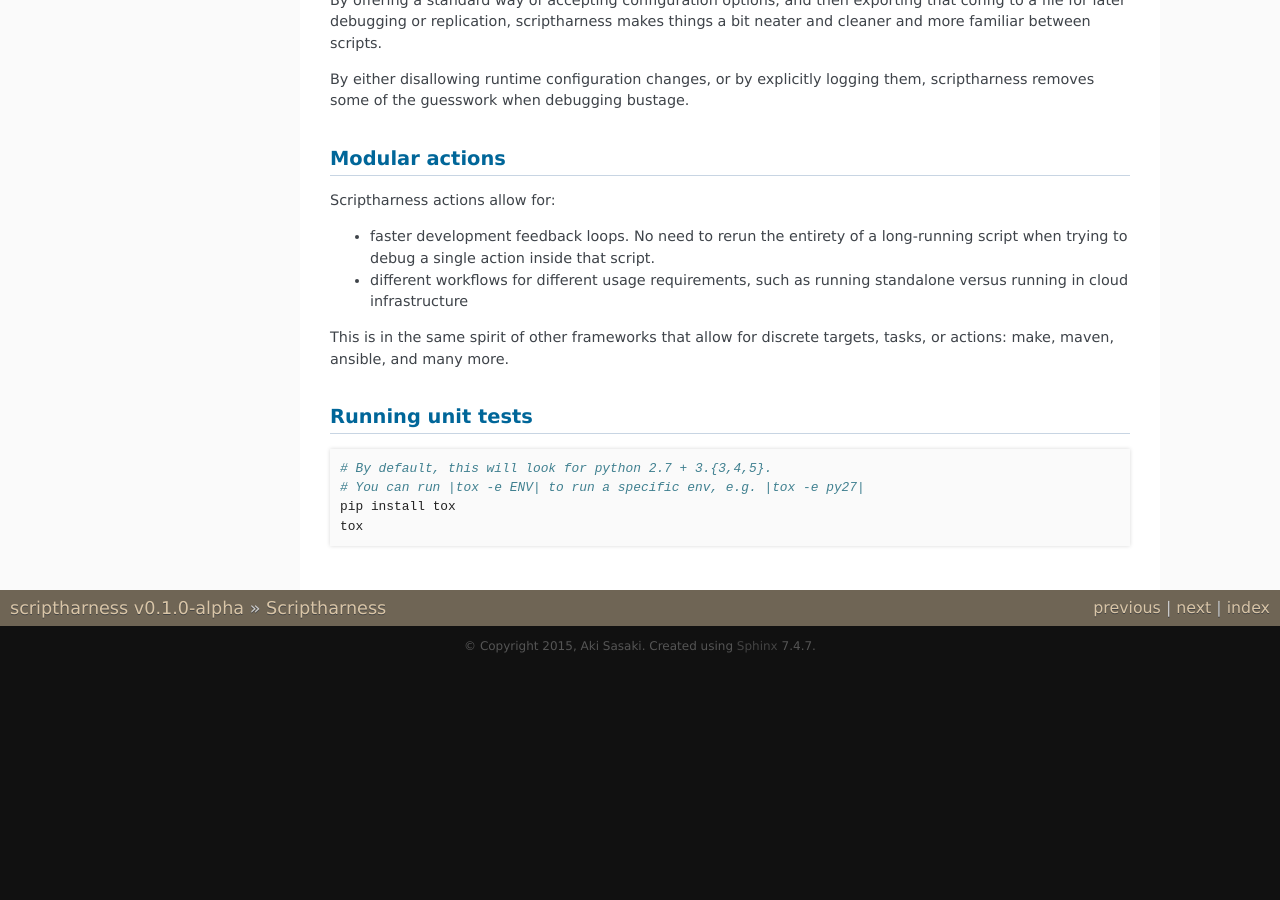
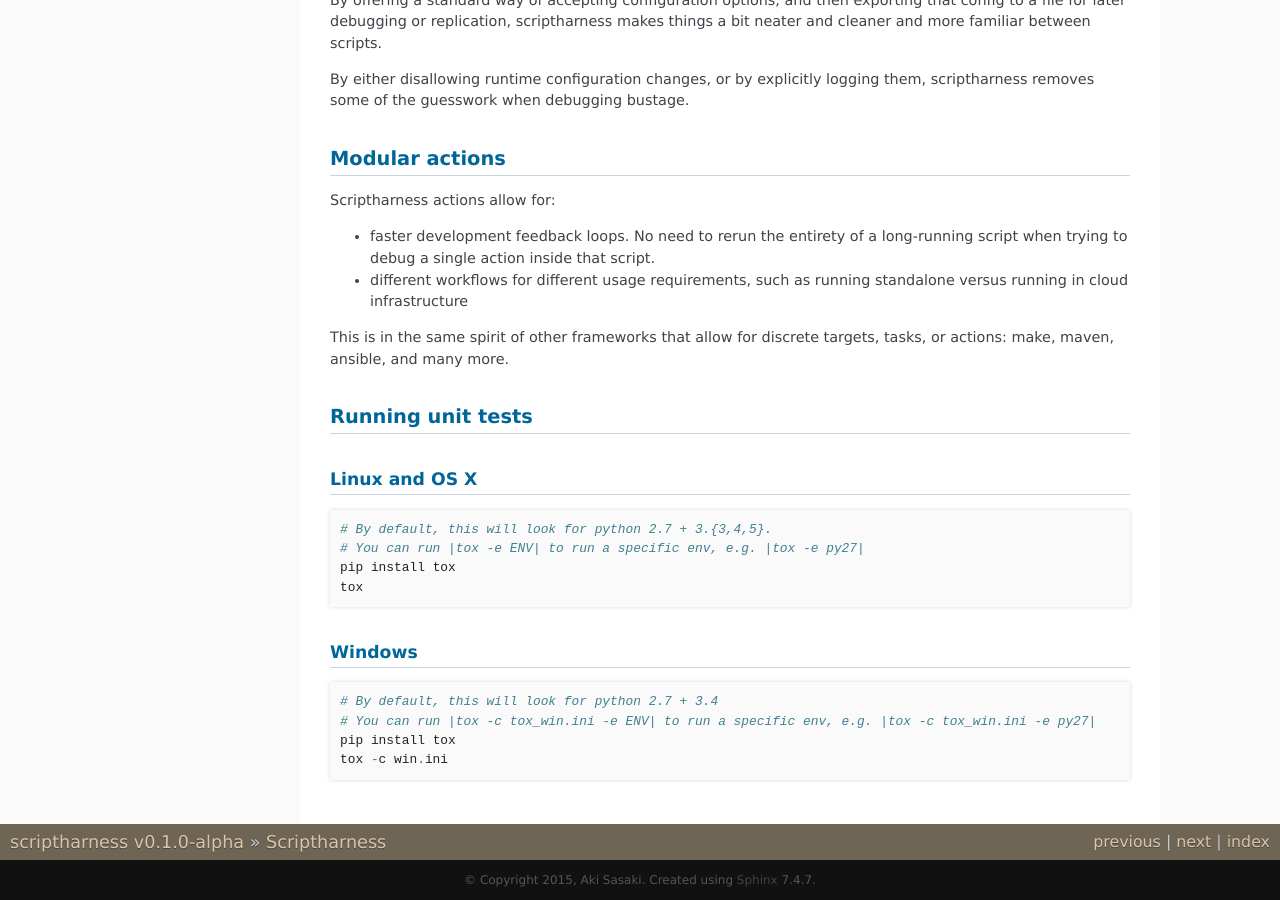
Before and after one commit to scriptharness/python-scriptharness, a Sphinx documentation site: the page built from docs/README.rst, in a window 1280 px wide and 900 px high, scrolled down 604 px. Built offline with Sphinx 7.4.7, drawn with Linux system fonts in a browser that asks for light colours; before the commit the page ends 1270 px from its top, so only the background shows below that; some of the changed text lies outside the part shown.

Commit message:
add windows unittesting instructions

```diff
--- a/docs/README.rst
+++ b/docs/README.rst
@@ -38,9 +38,22 @@ This is in the same spirit of other frameworks that allow for discrete targets,
 Running unit tests
 ##################
 
+Linux and OS X
+--------------
+
 ::
 
     # By default, this will look for python 2.7 + 3.{3,4,5}.
     # You can run |tox -e ENV| to run a specific env, e.g. |tox -e py27|
     pip install tox
     tox
+
+Windows
+-------
+
+::
+
+    # By default, this will look for python 2.7 + 3.4
+    # You can run |tox -c tox_win.ini -e ENV| to run a specific env, e.g. |tox -c tox_win.ini -e py27|
+    pip install tox
+    tox -c win.ini
--- a/docs/README.rst.j2
+++ b/docs/README.rst.j2
@@ -38,9 +38,22 @@ This is in the same spirit of other frameworks that allow for discrete targets,
 Running unit tests
 ##################
 
+Linux and OS X
+--------------
+
 ::
 
     # By default, this will look for python 2.7 + 3.{3,4,5}.
     # You can run |tox -e ENV| to run a specific env, e.g. |tox -e py27|
     pip install tox
     tox
+
+Windows
+-------
+
+::
+
+    # By default, this will look for python 2.7 + 3.4
+    # You can run |tox -c tox_win.ini -e ENV| to run a specific env, e.g. |tox -c tox_win.ini -e py27|
+    pip install tox
+    tox -c win.ini
```
Also changed, not shown: README.rst (+13 -0 lines), 1 other file.
